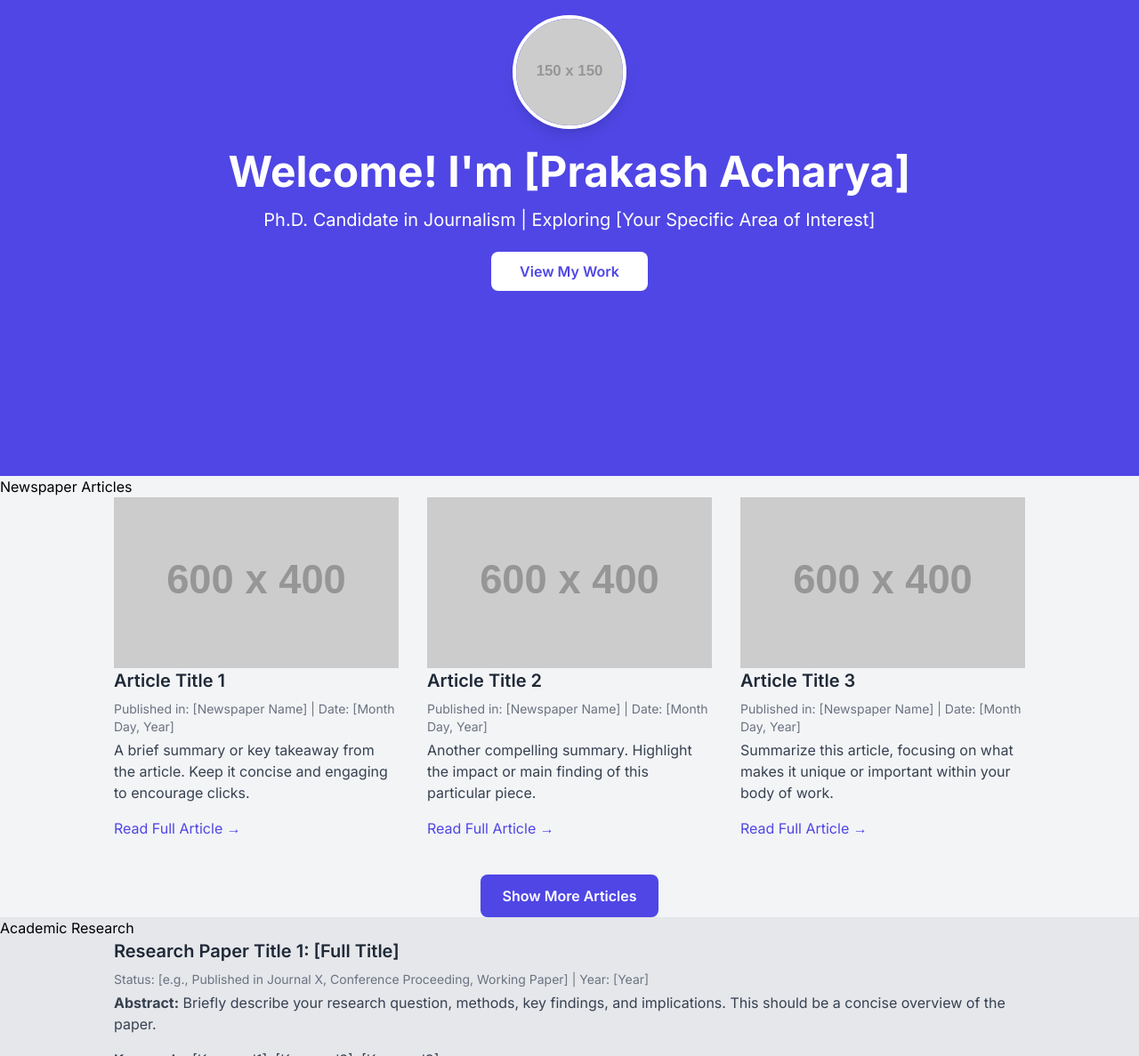
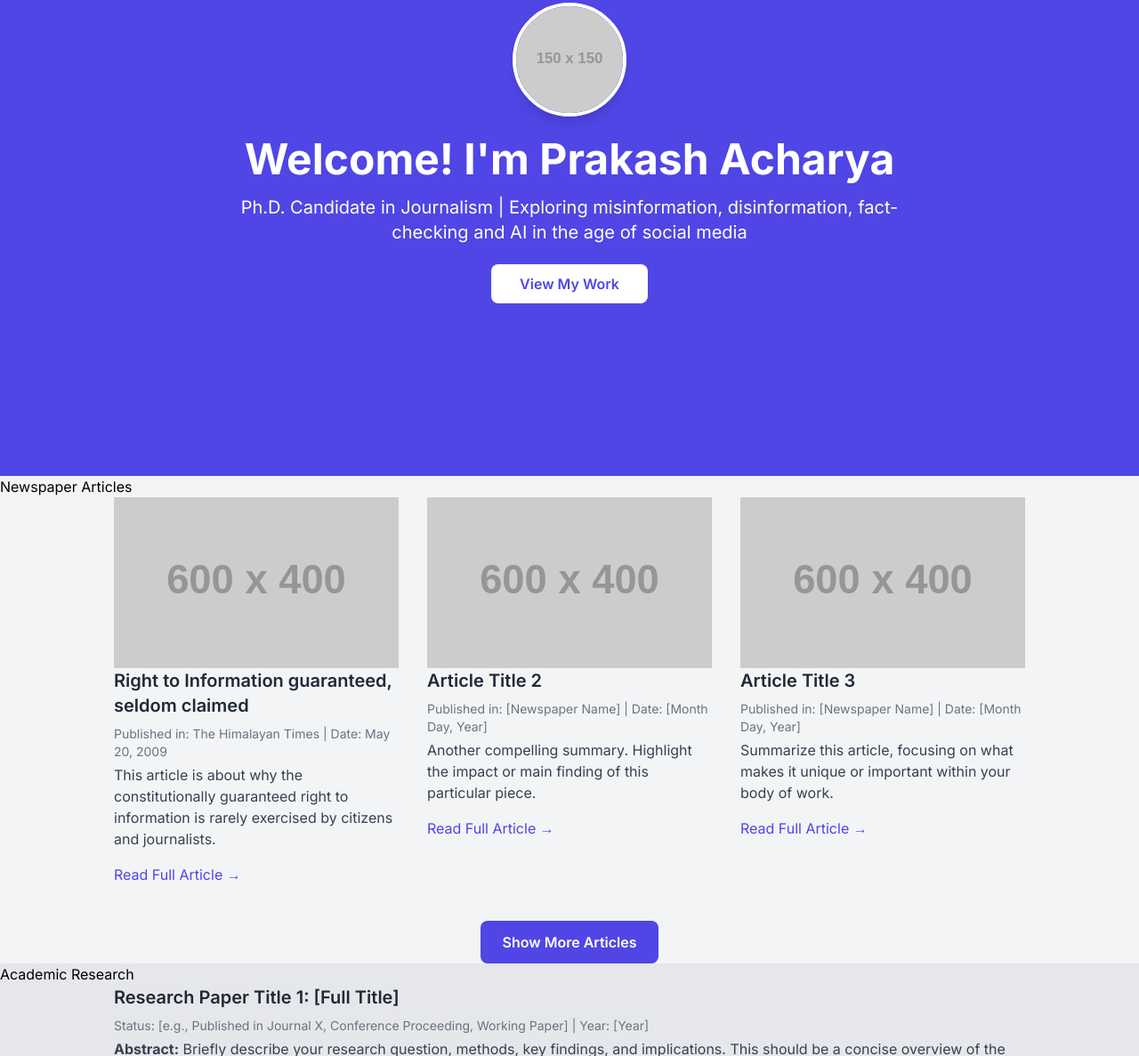
Before and after one commit to PrakashScripps/Prakash-Acharya, a plain HTML site: page index.html in a window 1280 px wide. Shown: the part 265-1452 px from the top of the page at 89% size. Drawn offline with nearby package versions, Linux system fonts and the light colour scheme; placeholder pictures from the web are drawn by us.

Commit message:
Update index.html

```diff
--- a/index.html
+++ b/index.html
@@ -88,8 +88,8 @@
         <section id="home" class="section bg-indigo-600 text-white text-center min-h-[calc(100vh-4rem)] flex flex-col justify-center">
             <div class="max-w-3xl mx-auto">
                 <img src="https://placehold.co/150x150/ffffff/indigo600?text=PA" alt="Prakash Acharya" class="w-32 h-32 rounded-full mx-auto mb-6 border-4 border-white shadow-lg">
-                <h1 class="text-5xl font-bold mb-4">Welcome! I'm [Prakash Acharya]</h1>
-                <p class="text-xl mb-8">Ph.D. Candidate in Journalism | Exploring [Your Specific Area of Interest]</p>
+                <h1 class="text-5xl font-bold mb-4">Welcome! I'm Prakash Acharya</h1>
+                <p class="text-xl mb-8">Ph.D. Candidate in Journalism | Exploring misinformation, disinformation, fact-checking and AI in the age of social media</p>
                 <a href="#articles" class="bg-white text-indigo-600 font-semibold px-8 py-3 rounded-lg hover:bg-indigo-100 transition duration-300">View My Work</a>
             </div>
         </section>
@@ -100,10 +100,10 @@
                 <div class="card">
                     <img src="https://placehold.co/600x400/e2e8f0/374151?text=Article+Image+1" alt="Article 1 Image" class="w-full h-48 object-cover">
                     <div class="card-content">
-                        <h3 class="text-xl font-semibold text-gray-800 mb-2">Article Title 1</h3>
-                        <p class="text-sm text-gray-500 mb-1">Published in: [Newspaper Name] | Date: [Month Day, Year]</p>
-                        <p class="text-gray-700 mb-4">A brief summary or key takeaway from the article. Keep it concise and engaging to encourage clicks.</p>
-                        <a href="#" target="_blank" class="text-indigo-600 hover:text-indigo-800 font-medium">Read Full Article &rarr;</a>
+                        <h3 class="text-xl font-semibold text-gray-800 mb-2">Right to Information guaranteed, seldom claimed</h3>
+                        <p class="text-sm text-gray-500 mb-1">Published in: The Himalayan Times | Date: May 20, 2009</p>
+                        <p class="text-gray-700 mb-4">This article is about why the constitutionally guaranteed right to information is rarely exercised by citizens and journalists.</p>
+                        <a href="https://catmailohio-my.sharepoint.com/:b:/r/personal/pa467622_ohio_edu/Documents/1.%20Ohio%20University/10.%20My%20Published%20Articles/My%20Write-Ups/Published/Articles/Newspapers/2009/2009-05-20-THT09AGD-R.pdf?csf=1&web=1&e=194Mxf" target="_blank" class="text-indigo-600 hover:text-indigo-800 font-medium">Read Full Article &rarr;</a>
                     </div>
                 </div>
                 <div class="card">
```
